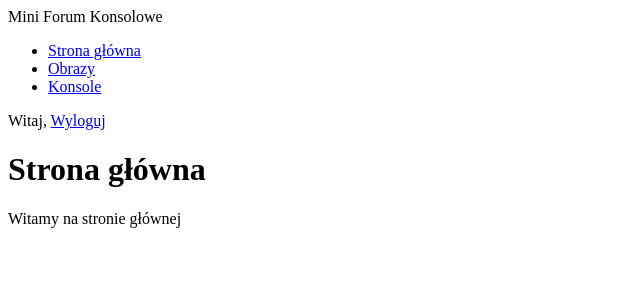
After one commit to Jakub3Tp/miniForum, a Django app: page /account/ in a window 1280 px wide. The commit adds this page. Shown: the top 300 px of the page, without its empty margins (0-640 px from the left). Run offline with Django 5.2, Linux system fonts and the light colour scheme; a user stored in the database is signed in.

Commit message:
19.12.2024_Jakub

```diff
--- /dev/null
+++ b/account/templates/account/dashboard.html
@@ -0,0 +1,8 @@
+{% extends "base.html" %}
+
+{% block title %}Strona Główna{% endblock %}
+
+{% block content %}
+    <h1>Strona główna</h1>
+    <p>Witamy na stronie głównej</p>
+{% endblock %}
--- a/account/templates/base.html
+++ b/account/templates/base.html
@@ -8,6 +8,28 @@
 <body>
     <div id="header">
         <span class="logo">Mini Forum Konsolowe</span>
+        {% if request.user.is_authenticated %}
+        <ul class="manu">
+        <li {% if section == "dashboard" %}class="selected"{% endif %}>
+            <a href="{% url "dashboard" %}">Strona główna</a>
+        </li>
+        <li {% if section == "images" %}class="selected"{% endif %}>
+            <a href="#">Obrazy</a>
+        </li>
+         <li {% if section == "consoles" %}class="selected"{% endif %}>
+            <a href="#">Konsole</a>
+        </li>
+        </ul>
+    {% endif %}
+
+    <span class="user">
+        {% if request.user.is_authenticated %}
+            Witaj, {{ request.user.first_name }}
+            <a href="{% url "logout" %}">Wyloguj</a>
+        {% else %}
+            <a href="{% url "login" %}">Zaloguj</a>
+        {% endif %}
+    </span>
     </div>
     <div id="content">
         {% block content %}
--- a/account/urls.py
+++ b/account/urls.py
@@ -1,6 +1,10 @@
 from django.urls import path
+from django.contrib.auth import views as auth_views
 from . import views
 
 urlpatterns = [
-    path('login/', views.user_login, name='login')
+    #path('login/', views.user_login, name='login')
+    path('login/', auth_views.LoginView.as_view(), name='login'),
+    path('logout/', auth_views.LogoutView.as_view(), name='logout'),
+    path('', views.dashboard, name='dashboard'),
 ]
--- a/account/views.py
+++ b/account/views.py
@@ -23,3 +23,9 @@ def user_login(request):
     else:
         form = LoginForm()
     return render(request, 'account/login.html', {'form': form})
+
+@login_required
+def dashboard(request):
+    return render(request,
+                  'account/dashboard.html',
+                  {'section': 'dashboard'})
--- a/mini_Forum/settings.py
+++ b/mini_Forum/settings.py
@@ -11,6 +11,7 @@ https://docs.djangoproject.com/en/5.1/ref/settings/
 """
 
 from pathlib import Path
+from telnetlib import LOGOUT
 
 # Build paths inside the project like this: BASE_DIR / 'subdir'.
 BASE_DIR = Path(__file__).resolve().parent.parent
@@ -121,3 +122,7 @@ STATIC_URL = 'static/'
 # https://docs.djangoproject.com/en/5.1/ref/settings/#default-auto-field
 
 DEFAULT_AUTO_FIELD = 'django.db.models.BigAutoField'
+
+LOGIN_REDIRECT_URL = 'dashboard'
+LOGIN_URL = 'login'
+LOGOUT_URL = 'logout'
```
Also changed, not shown: account/templates/registration/logged_out.html (added, +8 -0 lines), account/templates/registration/login.html (added, +23 -0 lines), db.sqlite3.
